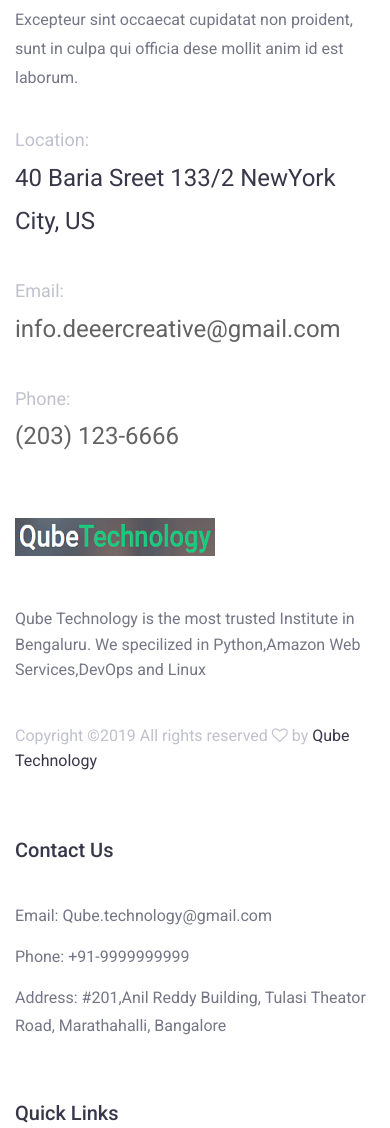
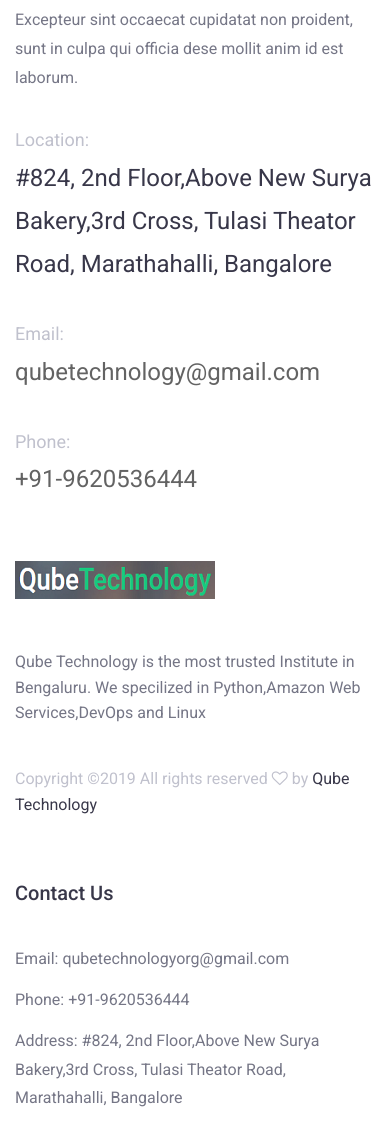
Before and after one commit to learn-cloud/My-Website, a plain HTML site: page contact.html in a window 390 px wide. Shown: the part 620-1748 px from the top of the page. Drawn offline with Linux system fonts and the light colour scheme.

Commit message:
Added address and Phone Number

```diff
--- a/contact.html
+++ b/contact.html
@@ -37,7 +37,7 @@
                             </div><!-- .header-bar-email -->
 
                             <div class="header-bar-text lg-flex align-items-center">
-                                <p><i class="fa fa-phone"></i>+91-999999999 </p>
+                                <p><i class="fa fa-phone"></i>+91-9620536444</p>
                             </div><!-- .header-bar-text -->
                         </div><!-- .col -->
 
@@ -127,9 +127,9 @@
                     <p>Excepteur sint occaecat cupidatat non proident, sunt in culpa qui officia dese mollit anim id est laborum. </p>
 
                     <ul class="p-0 m-0">
-                        <li><span>Location:</span>40 Baria Sreet 133/2 NewYork City, US</li>
-                        <li><span>Email:</span><a href="#">info.deeercreative@gmail.com</a></li>
-                        <li><span>Phone:</span><a href="#">(203) 123-6666</a></li>
+                        <li><span>Location:</span>#824, 2nd Floor,Above New Surya Bakery,3rd Cross, Tulasi Theator Road, Marathahalli, Bangalore</li>
+                        <li><span>Email:</span><a href="#">qubetechnology@gmail.com</a></li>
+                        <li><span>Phone:</span><a href="#">+91-9620536444</a></li>
                     </ul>
                 </div><!-- .contact-info -->
             </div><!-- .col -->
@@ -159,9 +159,9 @@ Copyright &copy;<script>document.write(new Date().getFullYear());</script> All r
                             <h2>Contact Us</h2>
 
                             <ul>
-                                <li>Email: Qube.technology@gmail.com</li>
-                                <li>Phone: +91-9999999999</li>
-                                <li>Address: #201,Anil Reddy Building, Tulasi Theator Road, Marathahalli, Bangalore</li>
+                                <li>Email: qubetechnologyorg@gmail.com</li>
+                                <li>Phone: +91-9620536444</li>
+                                <li>Address: #824, 2nd Floor,Above New Surya Bakery,3rd Cross, Tulasi Theator Road, Marathahalli, Bangalore</li>
                             </ul>
                         </div><!-- .foot-contact -->
                     </div><!-- .col -->
```
Also changed, not shown: index.html (+3 -3 lines).
